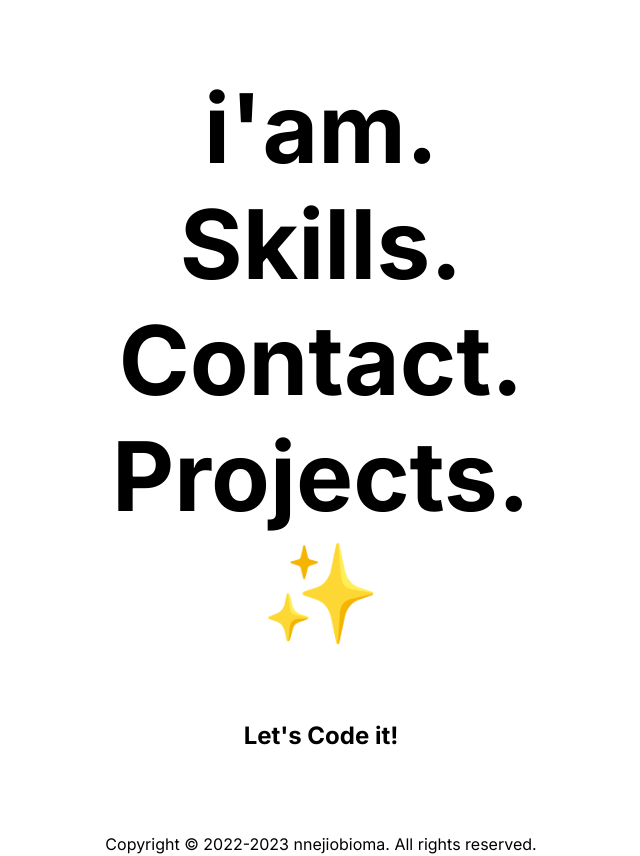
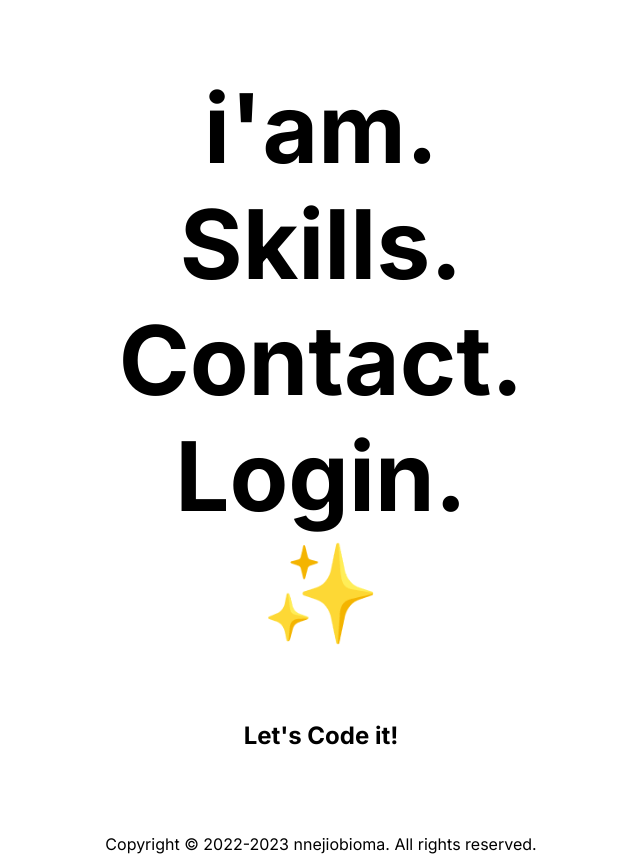
Before and after one commit to nnejiobioma/Portfolio_Project, a Next.js app in the folder potfolio_project/: page / in a window 1280 px wide. Shown: the whole page, without its empty margins (319-959 px from the left). Built offline with nearby package versions, Linux system fonts and the light colour scheme.

Commit message:
pused modification made to .gitignore,login page, page.js

```diff
--- a/potfolio_project/app/projects/page.tsx
+++ b/potfolio_project/app/login/page.tsx
@@ -1,10 +1,10 @@
 import React from 'react'
 import Link from 'next/link'
 
-const projects = () => {
+const Login = () => {
   return (
     <div>projects</div>
   )
 }
 
-export default projects
+export default Login
--- a/potfolio_project/app/page.tsx
+++ b/potfolio_project/app/page.tsx
@@ -4,7 +4,7 @@
 import skills from './skills/page'
 import Link from 'next/link'
 import React from "react";
-import projects from './projects/page'
+import login from './login/page'
 
 
 
@@ -23,7 +23,7 @@
   <Link href="/contact">Contact.</Link>
   </div>
   <div className='hover:indent-8'>
-  <Link href="/projects">Projects.</Link>
+  <Link href="/login">Login.</Link>
   </div>
   <div className="hover:animate-spin ">
   ✨
```
Also changed, not shown: 1 other file (tests, documents, lock files or other folders).
